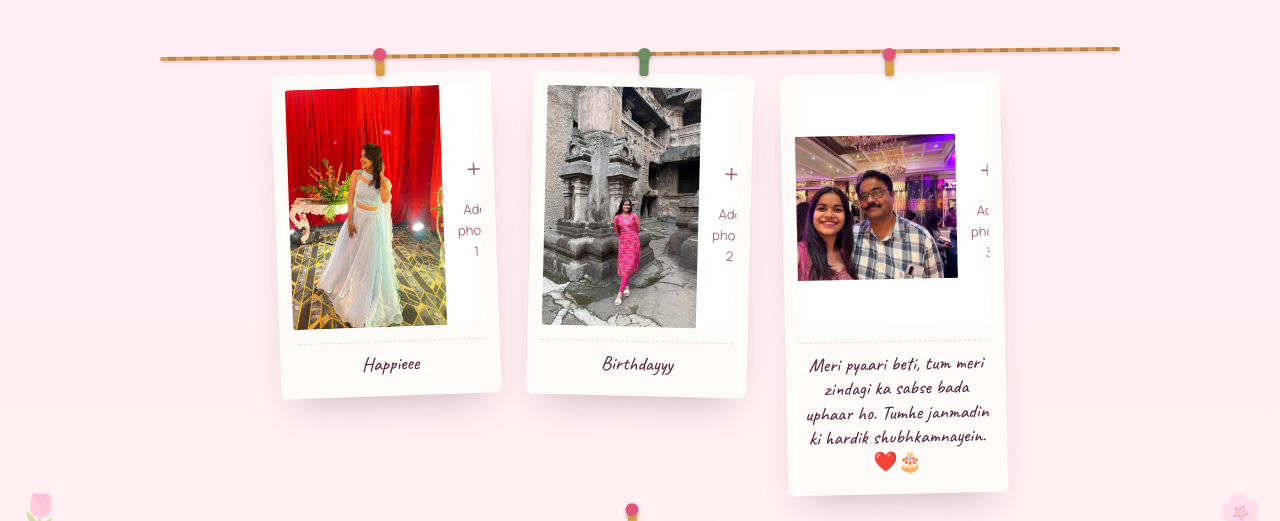
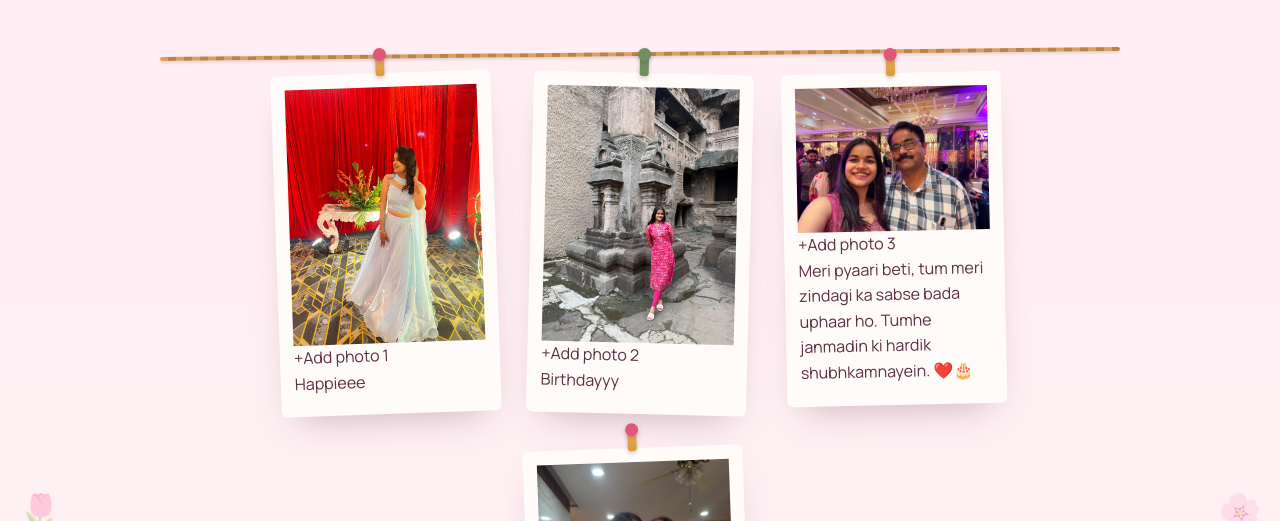
Before and after one commit to anaghm-dot/Anushka-Birthday, a plain HTML site: page gallery.html in a window 1280 px wide. Shown: the part 243-764 px from the top of the page. Drawn offline with Linux system fonts and the light colour scheme.

Commit message:
Update style.css

```diff
--- a/style.css
+++ b/style.css
@@ -1159,60 +1159,7 @@ a{
    PHOTO FRAME — FIXED
    ============================================================ */
 
-.photo-frame{
-  width:100%;
-  aspect-ratio:4/5;
-  border-radius:3px;
-  overflow:hidden;
-  background:#FFFFFF;
-  display:flex;
-  align-items:center;
-  justify-content:center;
-  position:relative;
-}
 
-/*
-   IMPORTANT:
-   contain = entire photo stays visible
-   No faces or important parts get cropped.
-*/
-.photo-frame img{
-  width:100%;
-  height:100%;
-  object-fit:contain;
-  display:block;
-  background:#FFFFFF;
-}
-
-.photo-placeholder{
-  text-align:center;
-  color:#A5677E;
-  font-size:0.82rem;
-  padding:14px;
-}
-
-.photo-placeholder .plus{
-  font-size:1.8rem;
-  display:block;
-  margin-bottom:6px;
-  font-family:var(--font-display);
-}
-
-
-/* ============================================================
-   PHOTO CAPTION
-   ============================================================ */
-
-.photo-caption{
-  font-family:var(--font-hand);
-  font-size:1.22rem;
-  color:var(--ink);
-  text-align:center;
-  margin-top:14px;
-  line-height:1.25;
-  border-top:1px dashed rgba(224,87,122,0.25);
-  padding-top:10px;
-}
 
 
 /* ============================================================
```
